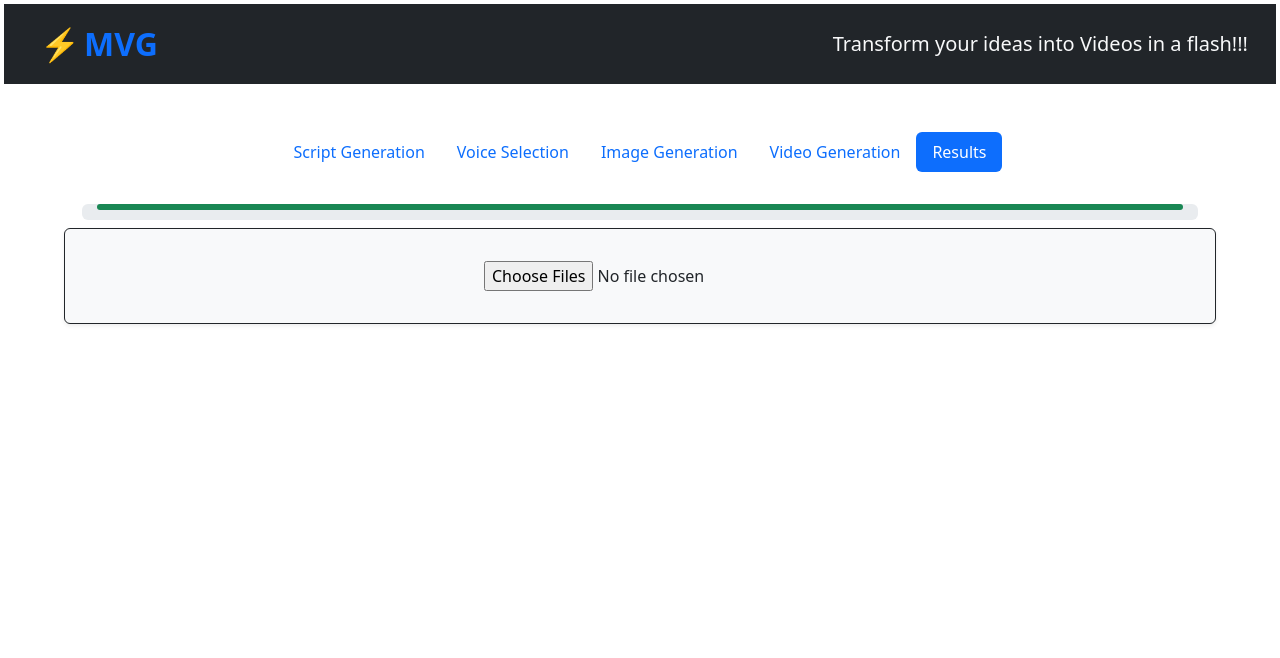
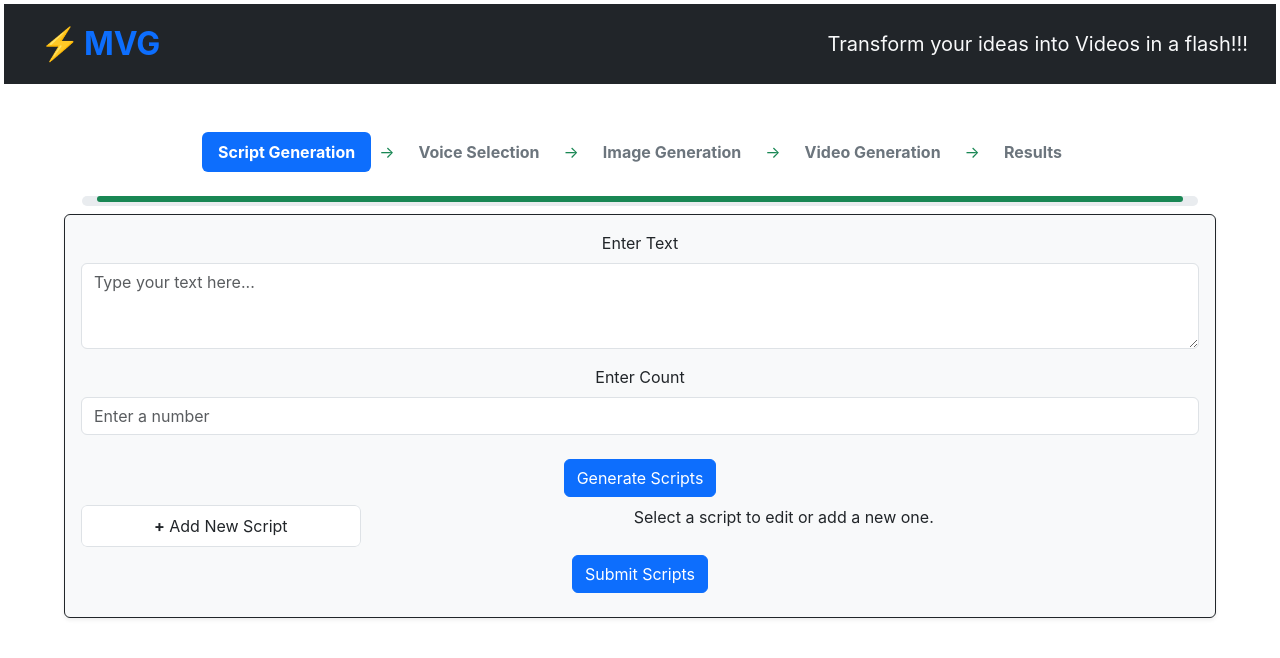
Before and after one commit to FarzanFrost/Numrah, a React (Create React App) app in the folder frontend/: page / in a window 1280 px wide. Shown: the top 658 px of the page. Built offline with nearby package versions, Linux system fonts and the light colour scheme.

Commit message:
Connected few components wiht the main flow. Also connected ScriptGeneration with python api

```diff
--- a/frontend/src/App.js
+++ b/frontend/src/App.js
@@ -1,4 +1,3 @@
-import logo from './logo.svg';
 import './App.css';
 import NavBar from './NavBar';
 import MultiStepWorkflow from './MultiStepWorkflow';
@@ -7,6 +6,7 @@ import SricptGeneration from './ScriptGeneration';
 import ImageGeneration from './ImageGeneration';
 import VideoGeneration from './VideoGeneration';
 import VideoResults from './VideoResults';
+import VoiceSelection from './VoiceSelection';
 
 function App() {
   const steps = [
@@ -17,7 +17,12 @@ function App() {
     "Results"
   ];
 
-  const [currentStep, setCurrentStep] = useState(4)
+  const [currentStep, setCurrentStep] = useState(0)
+  const nextStep = () => {
+    setCurrentStep((currentStep + 1) % steps.length)
+  }
+
+  const [scripts, setScripts] = useState([])
 
   return (
     <div className="App">
@@ -28,10 +33,11 @@ function App() {
       style={{
         width: '90%',
       }}>
-        {currentStep === 0 && <SricptGeneration />}
-        {currentStep === 2 && <ImageGeneration />}
-        {currentStep === 3 && <VideoGeneration />}
-        {currentStep === 4 && <VideoResults />}
+        {currentStep === 0 && <SricptGeneration nextStep={nextStep} scripts={scripts} setScripts={setScripts}/>}
+        {currentStep === 1 && <VoiceSelection nextStep={nextStep} />}
+        {currentStep === 2 && <ImageGeneration nextStep={nextStep} />}
+        {currentStep === 3 && <VideoGeneration nextStep={nextStep} />}
+        {currentStep === 4 && <VideoResults nextStep={nextStep} />}
       </div>
     </div>
   );
--- a/frontend/src/ImageGeneration.js
+++ b/frontend/src/ImageGeneration.js
@@ -107,7 +107,60 @@ const TextInput = ({ onTextChange }) => {
   );
 };
 
-const ImageGeneration = () => {
+const ImageGallery = () => {
+  const [images, setImages] = useState([]);
+
+  const handleImageChange = (event) => {
+    const files = Array.from(event.target.files);
+    const newImages = files.map((file) => URL.createObjectURL(file));
+    setImages((prevImages) => [...prevImages, ...newImages]);
+  };
+
+  const removeImage = (index) => {
+    setImages((prevImages) => prevImages.filter((_, i) => i !== index));
+  };
+
+  return (
+    <div className="mb-3">
+      <label htmlFor="galleryInput" className="form-label">Upload Images for Gallery</label>
+      <input
+        type="file"
+        className="form-control"
+        id="galleryInput"
+        multiple
+        accept="image/*"
+        onChange={handleImageChange}
+      />
+      {images.length > 0 && (
+        <div className="mt-3">
+          <h5>Image Gallery</h5>
+          <div className="row g-2">
+            {images.map((src, index) => (
+              <div key={index} className="col-4 col-md-3 col-lg-2">
+                <div className="position-relative">
+                  <img
+                    src={src}
+                    alt={`Uploaded ${index}`}
+                    className="img-thumbnail"
+                    style={{ height: '100px', objectFit: 'cover' }}
+                  />
+                  <button
+                    type="button"
+                    className="btn-close position-absolute top-0 end-0 bg-light"
+                    aria-label="Remove"
+                    onClick={() => removeImage(index)}
+                  ></button>
+                </div>
+              </div>
+            ))}
+          </div>
+        </div>
+      )}
+    </div>
+  );
+};
+
+const ImageGeneration = ({nextStep}) => {
   const [image, setImage] = useState(null);
   const [labels, setLabels] = useState([[]]);
   const [text, setText] = useState('');
@@ -129,7 +182,6 @@ const ImageGeneration = () => {
 
   return (
     <div className="container mt-4">
-      <div className="bg-light rounded p-3 shadow-sm border border-dark w-75 mx-auto my-2">
         <div className="row">
           <div className="col-12">
             {/* Image Upload input */}
@@ -144,7 +196,13 @@ const ImageGeneration = () => {
             <TextInput onTextChange={handleTextChange} />
           </div>
         </div>
-      </div>
+        <button className="btn btn-primary m-2">
+        Generate Images
+        </button>
+        <ImageGallery />
+        <button className="btn btn-primary m-2" onClick={nextStep}>
+        Submit Images
+        </button>
     </div>
   );
 };
--- a/frontend/src/MultiStepWorkflow.js
+++ b/frontend/src/MultiStepWorkflow.js
@@ -1,31 +1,31 @@
 import React from 'react';
-import 'bootstrap/dist/css/bootstrap.min.css';
 
 const MultiStepWorkflow = ({ steps, currentStep }) => {
+  // Calculate progress: Ensure it works for all steps and avoids edge cases
+  const progressWidth = steps.length > 1
+    ? (currentStep / (steps.length - 1)) * 100
+    : 0; // Avoid division by zero if only one step exists
+
   return (
     <div className="container mt-5">
       <div className="row justify-content-center">
         <div className="col-12">
           {/* Workflow steps as divs */}
-          <ul className="nav nav-pills justify-content-center">
+          <div className="d-flex justify-content-center">
             {steps.map((step, index) => (
-              <li className="nav-item" key={index}>
+              <div key={index} className="d-flex align-items-center">
+                {/* Step Label */}
                 <div
-                  className={`nav-link ${currentStep === index ? 'active' : ''}`}
-                  style={{ cursor: 'default' }} // Prevent pointer cursor
+                  className={`px-3 py-2 text-center fw-bold ${
+                    currentStep === index ? 'text-white bg-primary rounded' : 'text-secondary'
+                  }`}
                 >
                   {step}
                 </div>
-              </li>
-            ))}
-          </ul>
 
-          {/* Arrows between steps */}
-          <div className="d-flex justify-content-center mt-2">
-            {steps.map((_, index) => (
-              <div key={index} className="d-flex align-items-center">
+                {/* Arrows */}
                 {index < steps.length - 1 && (
-                  <span className="bi bi-arrow-right-circle mx-2" />
+                  <div className="mx-2 text-success">&rarr;</div>
                 )}
               </div>
             ))}
@@ -33,16 +33,18 @@ const MultiStepWorkflow = ({ steps, currentStep }) => {
 
           {/* Progress bar */}
           <div className="mt-4">
-            <div className="progress">
+          <div className="progress" style={{ height: '10px' }}>
             <div
               className="progress-bar bg-success"
               role="progressbar"
               style={{
-                  width: `${((currentStep + 1) / steps.length) * 100}%`
+                width: `${progressWidth}%`, // Dynamic width
+                transition: 'width 0.5s ease-in-out',
+                minWidth: '0', // Ensure no Bootstrap conflicts
               }}
-                aria-valuenow={currentStep + 1}
+              aria-valuenow={progressWidth}
               aria-valuemin="0"
-                aria-valuemax={steps.length}
+              aria-valuemax="100"
             />
           </div>
           </div>
--- a/frontend/src/ScriptGeneration.js
+++ b/frontend/src/ScriptGeneration.js
@@ -1,7 +1,7 @@
-import { useState } from 'react';
+import { useState, useEffect } from 'react';
 import ButtonComponent from './Buttoncomponent';
 
-function TextInput() {
+function TextInput({handleChangeTextArea}) {
     return (
       <div className="mb-3">
         <label htmlFor="userText" className="form-label">Enter Text</label>
@@ -10,12 +10,13 @@ function TextInput() {
           className="form-control"
           rows="3"
           placeholder="Type your text here..."
+          onChange={handleChangeTextArea}
         />
       </div>
     );
 }
 
-function NumberInput() {
+function NumberInput({handleChangNumberInput}) {
     return (
         <div className="mb-3">
         <label htmlFor="count" className="form-label">Enter Count</label>
@@ -24,99 +25,167 @@ function NumberInput() {
             id="count"
             className="form-control"
             placeholder="Enter a number"
+            onChange={handleChangNumberInput}
         />
         </div>
     );
 }
 
-function BookEditor() {
-    const [books, setBooks] = useState([
-        { id: 1, content: 'This is the first book content.' },
-        { id: 2, content: 'This is the second book content.' },
-    ]);
-    const [selectedBook, setSelectedBook] = useState(null);
-    const [selectedBooks, setSelectedBooks] = useState([]);
+function ScriptEditor({ scripts, setScripts }) {
+    console.log(scripts);
 
-    const handleAddBook = () => {
-        const newBook = { id: books.length + 1, content: 'New book content here.' };
-        setBooks([...books, newBook]);
-        setSelectedBook(newBook); // Automatically select the new book
+    const [selectedScript, setSelectedScript] = useState(null);
+    const [selectedScripts, setSelectedScripts] = useState([]);
+
+    const handleAddScript = () => {
+        const newScript = { id: scripts.length, text: 'New script text here.' };
+        setScripts([...scripts, newScript]);
+        setSelectedScript(newScript); // Automatically select the new script
     };
 
     const handleContentChange = (event) => {
-        const updatedBooks = books.map((book) =>
-        book.id === selectedBook.id
-            ? { ...book, content: event.target.value }
-            : book
+        if (!selectedScript) return;  // Ensure selectedScript is not null
+
+        // Directly update selectedScript text
+        const updatedScript = { ...selectedScript, text: event.target.value };
+        setSelectedScript(updatedScript);  // Update selectedScript directly
+
+        // If you still need to update the whole scripts array, you can do it as follows:
+        const updatedScripts = scripts.map((script) =>
+            script.id === updatedScript.id ? updatedScript : script
         );
-        setBooks(updatedBooks);
+        setScripts(updatedScripts);  // Update the scripts list
     };
 
-    const handleBookSelection = (bookId) => {
-        const isSelected = selectedBooks.includes(bookId);
+    const handleScriptSelection = (scriptId) => {
+        const isSelected = selectedScripts.includes(scriptId);
         if (isSelected) {
-        setSelectedBooks(selectedBooks.filter(id => id !== bookId)); // Unselect
+            setSelectedScripts(selectedScripts.filter(id => id !== scriptId)); // Unselect
         } else {
-        setSelectedBooks([...selectedBooks, bookId]); // Select
+            setSelectedScripts([...selectedScripts, scriptId]); // Select
         }
     };
 
     return (
         <div className="d-flex">
-        {/* Left Side: Book List */}
+            {/* Left Side: Script List */}
             <div className="list-group w-25">
-            {books.map((book) => (
+                {scripts.map((script) => (
                     <button
-                key={book.id}
-                className={`list-group-item list-group-item-action d-flex justify-content-between ${selectedBook?.id === book.id ? 'list-group-item-primary' : ''}`}
-                onClick={() => setSelectedBook(book)}
+                        key={script.id}
+                        className={`list-group-item list-group-item-action d-flex justify-content-between ${selectedScript?.id === script.id ? 'list-group-item-primary' : ''}`}
+                        onClick={() => setSelectedScript(script)}
                     >
                         <div>
-                {book.content.slice(0, 20)}... {/* Show first 20 characters */}
+                            {script.text.slice(0, 20)}... {/* Show first 20 characters */}
                         </div>
                         <input
                             type="checkbox"
-                checked={selectedBooks.includes(book.id)}
-                onChange={() => handleBookSelection(book.id)}
+                            checked={selectedScripts.includes(script.id)}
+                            onChange={() => handleScriptSelection(script.id)}
                             className="ms-2"
                         />
                     </button>
                 ))}
                 <button
                     className="list-group-item list-group-item-action text-center"
-            onClick={handleAddBook}
+                    onClick={handleAddScript}
                 >
-            <strong>+</strong> Add New Book
+                    <strong>+</strong> Add New Script
                 </button>
             </div>
 
             {/* Right Side: Text Editor */}
             <div className="w-75 ps-2">
-            {selectedBook ? (
+                {selectedScript ? (
                     <>
                         <textarea
-                value={selectedBook.content}
+                            value={selectedScript.text}
                             onChange={handleContentChange}
                             className="form-control"
                             rows="10"
                         />
                     </>
                 ) : (
-            <div>Select a book to edit or add a new one.</div>
+                    <div>Select a script to edit or add a new one.</div>
                 )}
             </div>
         </div>
     );
 }
 
-const SricptGeneration = () => {
+const SricptGeneration = ({nextStep, scripts, setScripts}) => {
+
+    // State to hold the result of the API request
+    // const [scripts, setScripts] = useState([]);
+    const [loading, setLoading] = useState(false);
+    const [error, setError] = useState(null);
+
+    // Function to fetch data from FastAPI
+    const fetchScripts = async () => {
+        setLoading(true);
+        setError(null);
+
+        try {
+        // Making the POST request
+        const response = await fetch('http://127.0.0.1:8000/script_generation/create', {
+            method: 'POST',
+            headers: {
+            'Content-Type': 'application/json',
+            },
+            body: JSON.stringify({
+            script_idea: textArea,
+            n_scripts: numberInput,
+            }),
+        });
+
+        // Check if the request was successful
+        if (!response.ok) {
+            throw new Error('Failed to fetch data');
+        }
+
+        // Parse the JSON response and update the state
+        const data = await response.json();
+        console.log(data)
+        setScripts(data);  // Update state with the received data
+        } catch (err) {
+        setError(err.message);  // Handle errors
+        } finally {
+        setLoading(false);  // Set loading to false once the request is complete
+        }
+    };
+
+    // Fetch the scripts when the component mounts
+    // useEffect(() => {
+    //     fetchScripts();
+    // }, []);
+
+    // Input Text area
+    const [textArea, setTextArea] = useState('')
+
+    const handleChangeTextArea = (event) => {
+        setTextArea(event.target.value)
+    }
+
+    // Number Input
+    const [numberInput, setNumberInput] = useState('')
+
+    const handleChangNumberInput = (event) => {
+        setNumberInput(event.target.value)
+    }
+
     return (
         <>
-            <TextInput />
-            <NumberInput />
-            <ButtonComponent label='Generate Scripts' onClick={() => ''}/>
-            <BookEditor />
-            <ButtonComponent label='Submit Scripts' onClick={() => ''}/>
+            {loading && console.log(scripts)}
+            <TextInput handleChangeTextArea={handleChangeTextArea}/>
+            <NumberInput handleChangNumberInput={handleChangNumberInput}/>
+            <button className="btn btn-primary m-2" onClick={() => fetchScripts()}>
+            Generate Scripts
+            </button>
+            <ScriptEditor scripts={scripts} setScripts={setScripts} />
+            <button className="btn btn-primary m-2" onClick={nextStep}>
+            Submit Scripts
+            </button>
         </>
     )
 }
--- a/frontend/src/VideoGeneration.js
+++ b/frontend/src/VideoGeneration.js
@@ -1,15 +1,16 @@
 import React, { useState, useEffect } from 'react';
 import './VideoGeneration.css'
 
-const VideoGeneration = () => {
+const VideoGeneration = ({nextStep}) => {
   const [loading, setLoading] = useState(true);
 
-  // useEffect(() => {
-  //   // Simulate backend call
-  //   setTimeout(() => {
-  //     setLoading(false);
-  //   }, 5000); // Change to match your video generation time
-  // }, []);
+  useEffect(() => {
+    // Simulate backend call
+    setTimeout(() => {
+      setLoading(false);
+      nextStep()
+    }, 7000); // Change to match your video generation time
+  }, []);
 
   return (
     <div className="container text-center">
--- a/frontend/src/VideoResults.js
+++ b/frontend/src/VideoResults.js
@@ -1,7 +1,7 @@
 import React, { useState, useRef, useEffect } from 'react';
 import './VideoResults.css'; // Custom CSS for enhanced styles
 
-const VideoResults = () => {
+const VideoResults = ({nextStep}) => {
   const [videos, setVideos] = useState([]);
   const [selectedVideo, setSelectedVideo] = useState(null);
   const [isPlaying, setIsPlaying] = useState(false);
@@ -210,6 +210,9 @@ const VideoResults = () => {
           </ul>
         </div>
       </div>
+      <button className="btn btn-primary m-2" onClick={nextStep}>
+      New Idea?
+      </button>
     </div>
   );
 };
--- /dev/null
+++ b/frontend/src/VoiceSelection.js
@@ -0,0 +1,11 @@
+const VoiceSelection = ({nextStep}) => {
+    return (
+        <>
+        <button className="btn btn-primary m-2" onClick={nextStep}>
+            Submit Voices
+        </button>
+        </>
+    )
+}
+
+export default VoiceSelection
```
Lines whose indentation alone changed are shown as unchanged.
